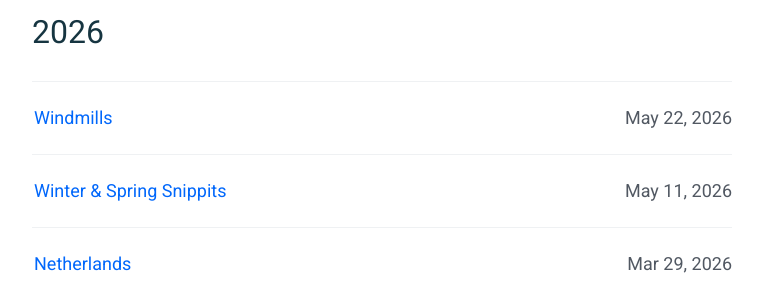
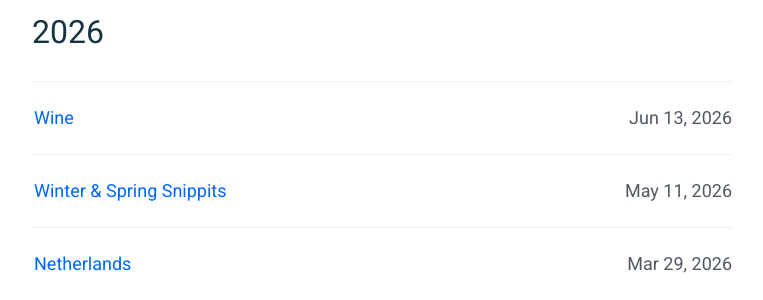
Before and after one commit to frankwang95/frankwang95.github.io, a Jekyll site: the page built from index.html, in a window 1280 px wide and 900 px high. Shown: the part 336-636 px from the top of the window, without its empty margins (258-1021 px from the left). Built offline with Jekyll 4.4.1, drawn with Linux system fonts in a browser that asks for light colours.

Commit message:
Update wine post

```diff
--- a/_posts/2026-05-22-windmills.md
+++ b/_posts/2026-05-22-windmills.md
@@ -1,7 +1,7 @@
 ---
 layout: post
-title: "Windmills"
-date: 2026-05-22
+title: "Wine"
+date: 2026-06-13
 tags: Photography
 ---
 
@@ -15,7 +15,7 @@ Maybe something ongoing?
 <br>
 
 <div style="text-align: center; width: 100vw; position: relative; left: 50%; transform: translateX(-50%);">
-<img style="max-width: 60vw; margin: 0 auto; display: block;" src="https://storage.googleapis.com/fkwang_blog_image_hosting/2026_06_13_wind/img2.jpg">
+<img style="max-width: 40vw; margin: 0 auto; display: block;" src="https://storage.googleapis.com/fkwang_blog_image_hosting/2026_06_13_wind/img2.jpg">
 </div>
 <br>
 
```
